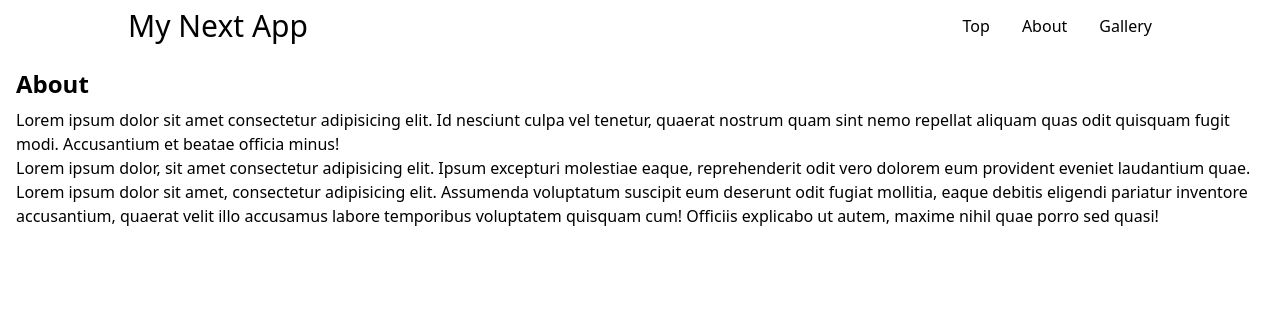
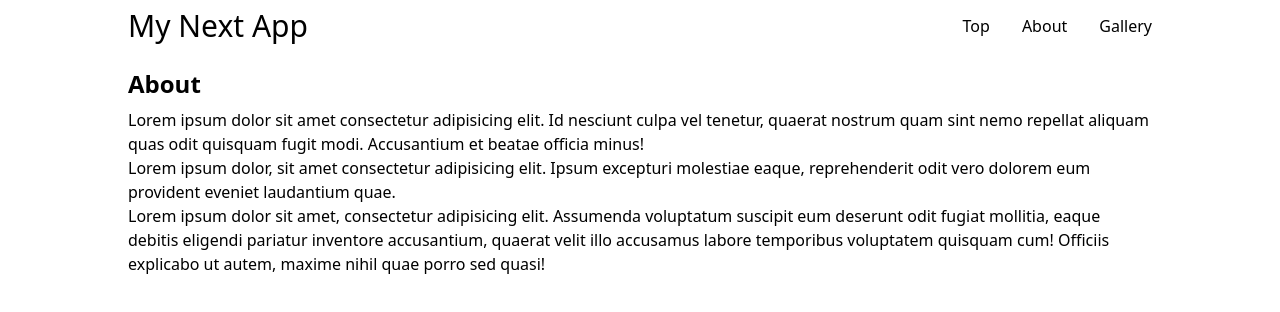
Before and after one commit to FNYukii/next-tutorial, a Next.js app: page /about in a window 1280 px wide. Shown: the top 312 px of the page. Built offline with nearby package versions, Linux system fonts and the light colour scheme.

Commit message:
feat: 各画面をレスポンシブに

```diff
--- a/src/app/about/page.tsx
+++ b/src/app/about/page.tsx
@@ -2,7 +2,7 @@ export default function Page() {
 
   return (
 
-    <div className="p-4">
+    <div>
 
       <h1 className="text-2xl font-bold">About</h1>
 			<p className="mt-2">Lorem ipsum dolor sit amet consectetur adipisicing elit. Id nesciunt culpa vel tenetur, quaerat nostrum quam sint nemo repellat aliquam quas odit quisquam fugit modi. Accusantium et beatae officia minus!</p>
--- a/src/app/gallery/page.tsx
+++ b/src/app/gallery/page.tsx
@@ -9,7 +9,7 @@ export default function Page() {
 
 	return (
 
-		<div className="p-4">
+		<div>
 
 			<h1 className="text-2xl font-bold">Gallery</h1>
 
--- a/src/app/layout.tsx
+++ b/src/app/layout.tsx
@@ -18,7 +18,9 @@ export default function RootLayout({
 
 				<Header />
 
-				{children}
+				<main className='mt-4    mx-auto lg:w-[1024px] px-4 lg:px-0'>
+					{children}
+				</main>
 			</body>
 		</html>
 	)
--- a/src/app/page.tsx
+++ b/src/app/page.tsx
@@ -2,7 +2,7 @@ export default function Home() {
 
   return (
 
-    <div className="p-4">
+    <div>
 
       <h1 className="text-2xl font-bold">Top</h1>
 			<p className="mt-2">This is The Top of My Next App and Top all over the world.</p>
```
